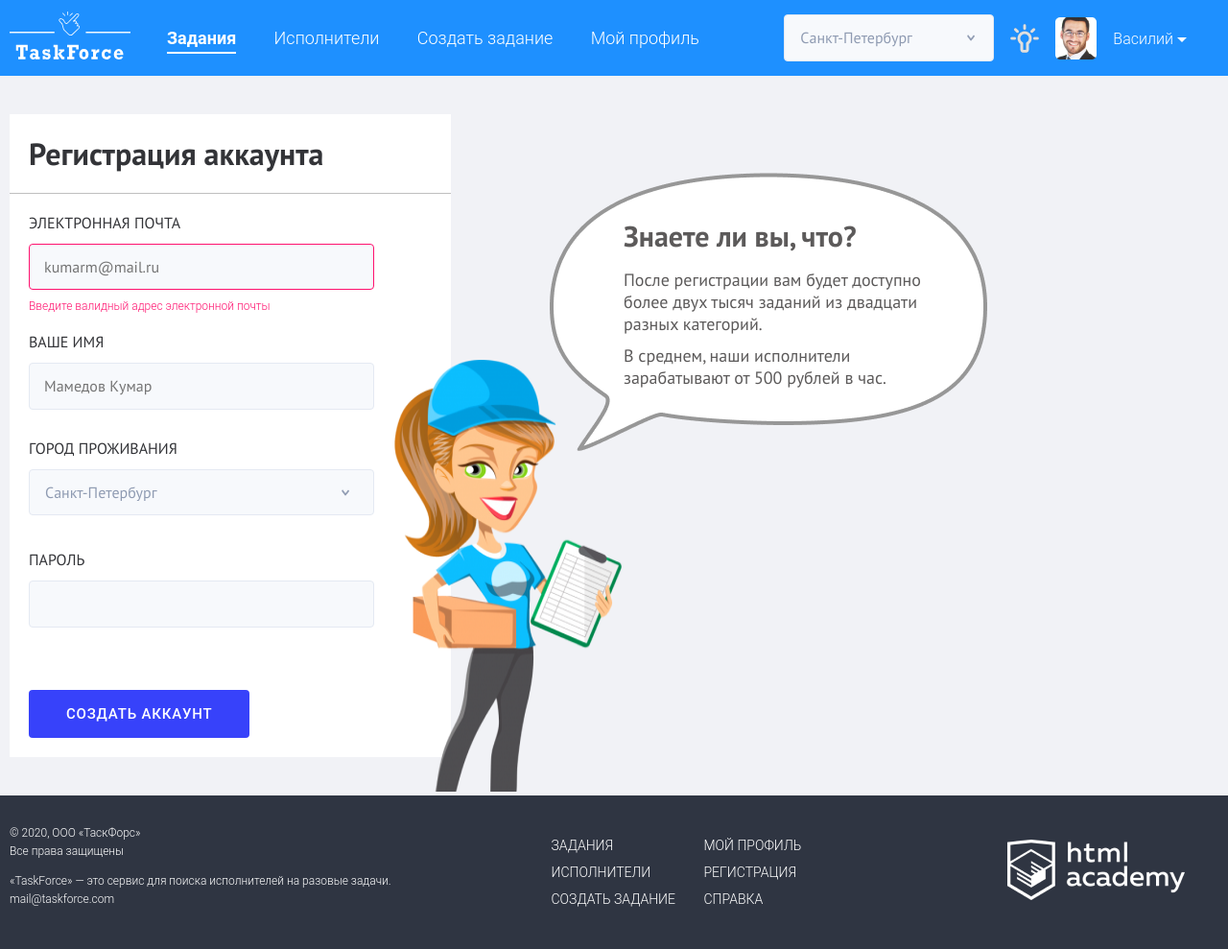
After one commit to pasha-zigzag/834029-task-force-1, a Yii app: template frontend/views/register/index.php in a window 1280 px wide. The commit adds this page. Shown: the whole page at 96% size. Run offline with PHP 8.4 and a stand-in for Yii, Linux system fonts and the light colour scheme; the template is opened without the code that fills it, so the values that code supplies are empty; some libraries are stand-ins or nearby versions.

Commit message:
module6-task3 1-3 tasks

```diff
--- a/frontend/views/layouts/main.php
+++ b/frontend/views/layouts/main.php
@@ -82,19 +82,21 @@ AppAsset::register($this);
             <div class="header__nav">
                 <ul class="header-nav__list site-list">
                     <li class="site-list__item site-list__item--active">
-                        <?=Html::a('Задания', ['tasks/index'])?>
+                        <?=Html::a('Задания', ['/tasks'])?>
                     </li>
                     <li class="site-list__item">
-                        <?=Html::a('Исполнители', ['users/index'])?>
+                        <?=Html::a('Исполнители', ['/users'])?>
                     </li>
                     <li class="site-list__item">
-                        <?=Html::a('Создать задание', ['tasks/create'])?>
+                        <?=Html::a('Создать задание', ['/tasks/create'])?>
                     </li>
                     <li class="site-list__item">
-                        <?=Html::a('Мой профиль', ['profile/index'])?>
+                        <?=Html::a('Мой профиль', ['/profile'])?>
                     </li>
                 </ul>
             </div>
+
+            <?php if(Yii::$app->controller->id !== 'register') : ?>
                 <div class="header__town">
                     <select class="multiple-select input town-select" size="1" name="town[]">
                         <option value="Moscow">Москва</option>
@@ -143,6 +145,7 @@ AppAsset::register($this);
                         </li>
                     </ul>
                 </div>
+            <?php endif; ?>
         </div>
     </header>
     <main class="page-main">
@@ -167,22 +170,22 @@ AppAsset::register($this);
             <div class="page-footer__links">
                 <ul class="links__list">
                     <li class="links__item">
-                        <?=Html::a('Задания', ['tasks/index'])?>
+                        <?=Html::a('Задания', ['/tasks'])?>
                     </li>
                     <li class="links__item">
-                        <?=Html::a('Мой профиль', ['profile/index'])?>
+                        <?=Html::a('Мой профиль', ['/profile'])?>
                     </li>
                     <li class="links__item">
-                        <?=Html::a('Исполнители', ['users/index'])?>
+                        <?=Html::a('Исполнители', ['/users'])?>
                     </li>
                     <li class="links__item">
-                        <?=Html::a('Регистрация', ['register'])?>
+                        <?=Html::a('Регистрация', ['/register'])?>
                     </li>
                     <li class="links__item">
-                        <?=Html::a('Создать задание', ['tasks/create'])?>
+                        <?=Html::a('Создать задание', ['/tasks/create'])?>
                     </li>
                     <li class="links__item">
-                        <?=Html::a('Справка', ['faq'])?>
+                        <?=Html::a('Справка', ['/faq'])?>
                     </li>
                 </ul>
             </div>
@@ -194,6 +197,20 @@ AppAsset::register($this);
                          alt="Логотип HTML Academy">
                 </a>
             </div>
+
+            <div class="clipart-woman">
+                <img src="./img/clipart-woman.png" width="238" height="450">
+            </div>
+            <div class="clipart-message">
+                <div class="clipart-message-text">
+                    <h2>Знаете ли вы, что?</h2>
+                    <p>После регистрации вам будет доступно более
+                        двух тысяч заданий из двадцати разных категорий.</p>
+                    <p>В среднем, наши исполнители зарабатывают
+                        от 500 рублей в час.</p>
+                </div>
+            </div>
+
         </div>
     </footer>
 </div>
--- /dev/null
+++ b/frontend/views/register/index.php
@@ -0,0 +1,34 @@
+<section class="registration__user">
+    <h1>Регистрация аккаунта</h1>
+    <div class="registration-wrapper">
+        <form class="registration__user-form form-create">
+            <div class="field-container field-container--registration has-error">
+                <label for="16">Электронная почта</label>
+                <input class="input textarea" type="email" id="16" name="" placeholder="kumarm@mail.ru">
+                <span class="registration__text-error">Введите валидный адрес электронной почты</span>
+            </div>
+            <div class="field-container field-container--registration">
+                <label for="17">Ваше имя</label>
+                <input class="input textarea" type="text" id="17" name="" placeholder="Мамедов Кумар">
+                <span class="registration__text-error">Введите ваше имя и фамилию</span>
+            </div>
+            <div class="field-container field-container--registration">
+                <label for="18">Город проживания</label>
+                <select id="18" class="multiple-select input town-select registration-town" size="1" name="town[]">
+                    <option value="Moscow">Москва</option>
+                    <option selected value="SPB">Санкт-Петербург</option>
+                    <option value="Krasnodar">Краснодар</option>
+                    <option value="Irkutsk">Иркутск</option>
+                    <option value="Bladivostok">Владивосток</option>
+                </select>
+                <span class="registration__text-error">Укажите город, чтобы находить подходящие задачи</span>
+            </div>
+            <div class="field-container field-container--registration">
+                <label class="input-danger" for="19">Пароль</label>
+                <input class="input textarea " type="password" id="19" name="">
+                <span class="registration__text-error">Длина пароля от 8 символов</span>
+            </div>
+            <a href="account.html" class="button button__registration" type="submit">Cоздать аккаунт</a>
+        </form>
+    </div>
+</section>
--- a/frontend/web/css/style.css
+++ b/frontend/web/css/style.css
@@ -1729,7 +1729,7 @@ footer {
 
 .clipart-woman {
   position: absolute;
-  bottom: 156px;
+  bottom: 160px;
   left: 411px; }
 
 .clipart-message {
```
Also changed, not shown: frontend/controllers/RegisterController.php (added, +22 -0 lines). Lines whose indentation alone changed are shown as unchanged.
